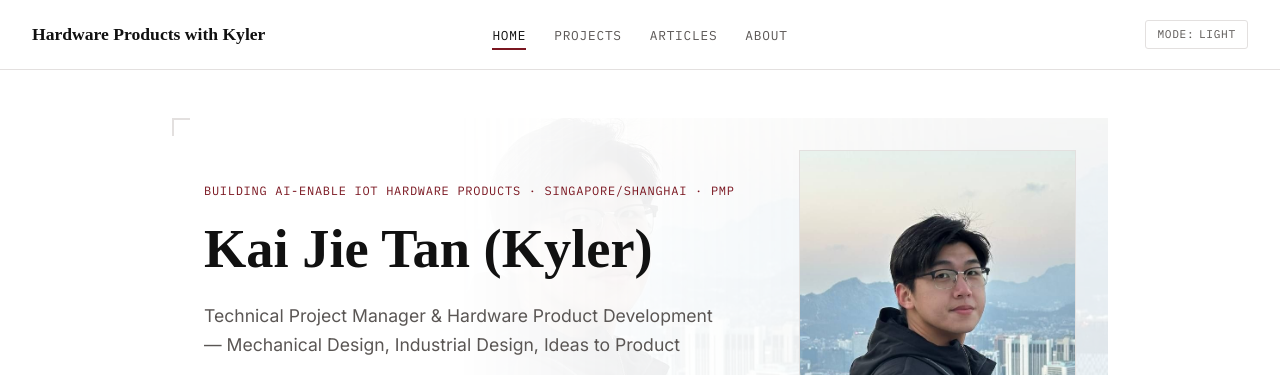
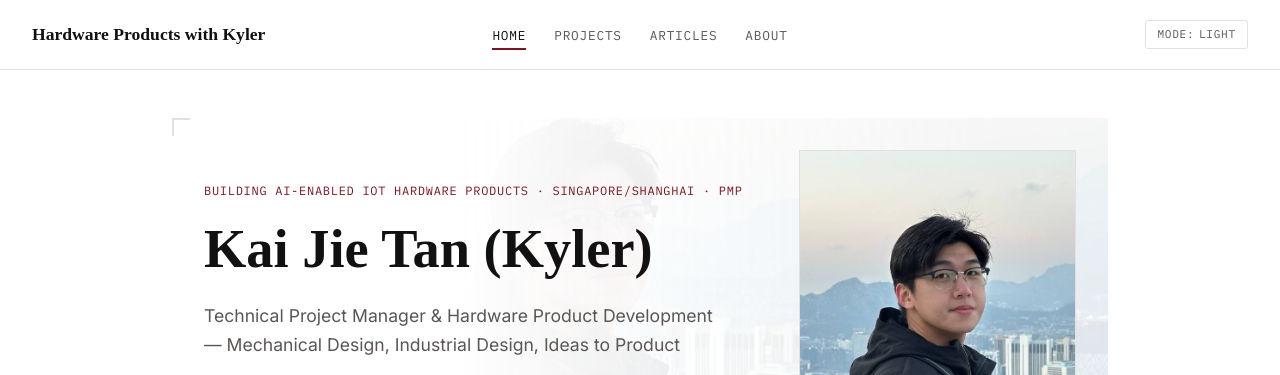
Before and after one commit to kaitkj/kaitkj.github.io, a Jekyll site: the page built from index.html, in a window 1280 px wide and 900 px high. Shown: the top 375 px of the window. Built offline with Jekyll 4.4.1, drawn with Linux system fonts in a browser that asks for light colours; some web fonts are replaced.

Commit message:
Fix typo in hero status text

```diff
--- a/index.html
+++ b/index.html
@@ -8,7 +8,7 @@ description: "Kyler Tan - Build hardware products across engineering, design, an
 <section class="hero bracket-frame" style="--hero-photo: url('{{ '/assets/images/main_kyler.jpg' | relative_url }}');">
   <div class="hero__bg"></div>
   <div class="hero__text">
-    <p class="hero__status">BUILDING AI-ENABLE IOT HARDWARE PRODUCTS · SINGAPORE/SHANGHAI · PMP</p>
+    <p class="hero__status">BUILDING AI-ENABLED IOT HARDWARE PRODUCTS · SINGAPORE/SHANGHAI · PMP</p>
     <h1>Kai Jie Tan (Kyler)</h1>
     <p class="hero__role">Technical Project Manager &amp; Hardware Product Development <br>— Mechanical Design, Industrial Design, Ideas to Product</p>
     <p>I am passionate about purposeful and intentional hardware products with a well-thought user experience. I write about designing and building hardware products, my insights, and what I learn along the way.</p>
```
